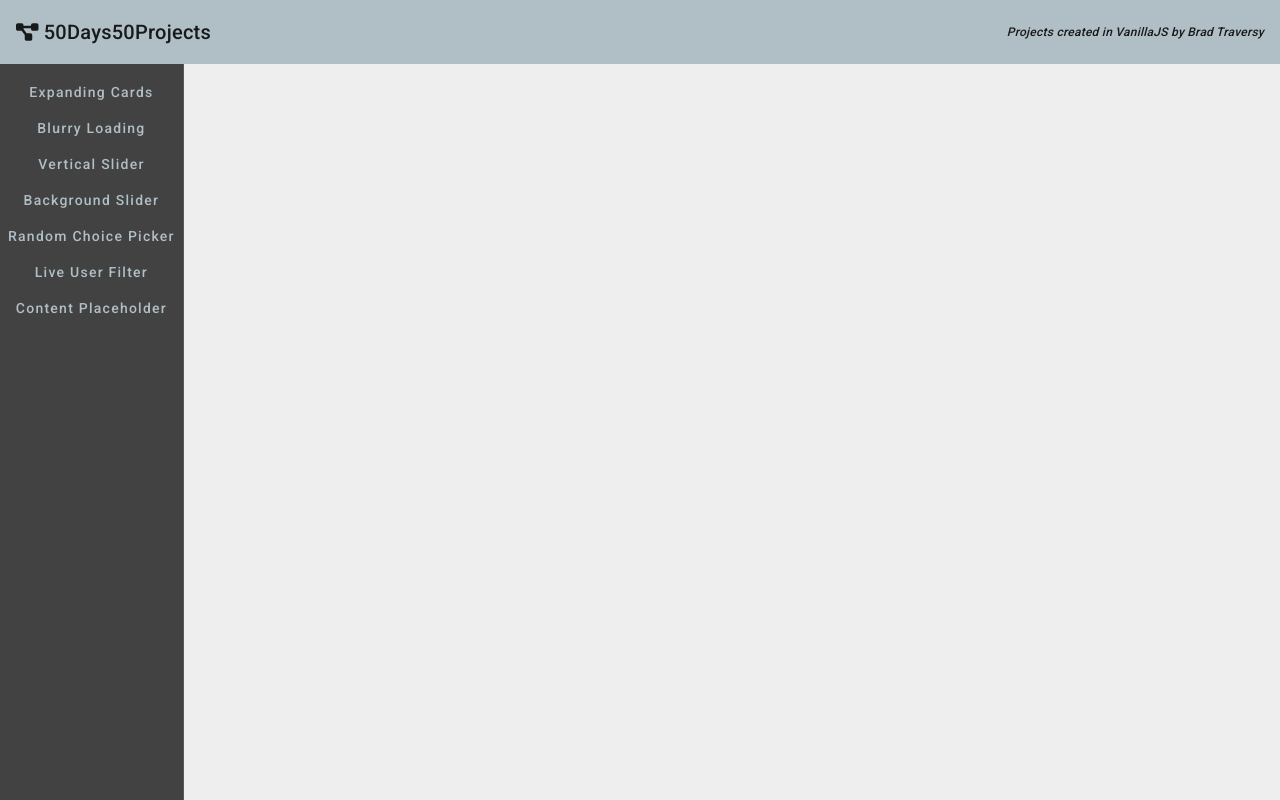
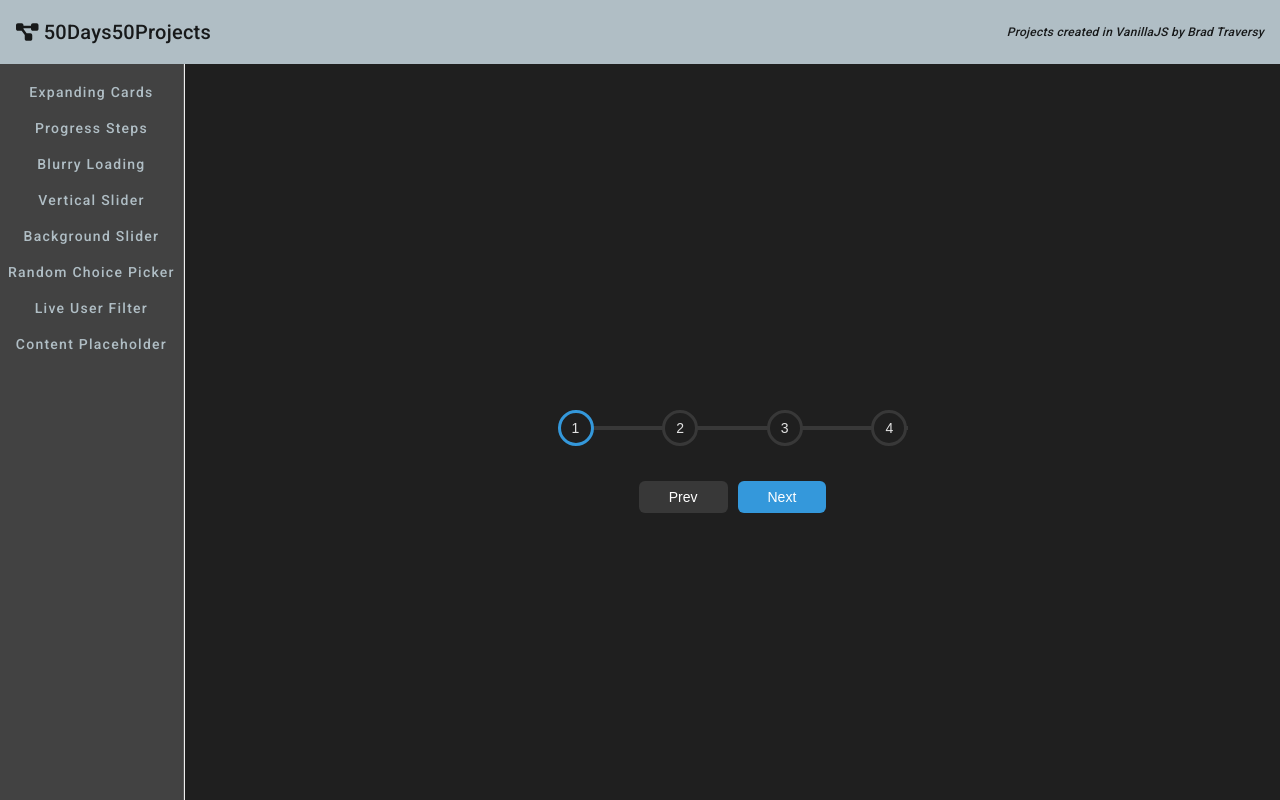
Before and after one commit to JuniorL85/50-50-in-angular, an Angular app: page /progress-steps in a window 1280 px wide. Before the commit this address led to /. Built offline with nearby package versions, Linux system fonts and the light colour scheme.

Commit message:
progress-steps project klar

```diff
--- a/src/app/app-routing.module.ts
+++ b/src/app/app-routing.module.ts
@@ -3,6 +3,7 @@ import { RouterModule, Routes } from '@angular/router';
 import { BackgroundSliderComponent } from './components/background-slider/background-slider.component';
 import { BlurryLoadingComponent } from './components/blurry-loading/blurry-loading.component';
 import { ExpandingCardsComponent } from './components/expanding-cards/expanding-cards.component';
+import { ProgressStepsComponent } from './components/progress-steps/progress-steps.component';
 import { RandomChoicePickerComponent } from './components/random-choice-picker/random-choice-picker.component';
 import { VerticalSliderComponent } from './components/vertical-slider/vertical-slider.component';
 
@@ -12,6 +13,7 @@ const routes: Routes = [
   { path: 'vertical-slider', component: VerticalSliderComponent },
   { path: 'background-slider', component: BackgroundSliderComponent },
   { path: 'random-choice-picker', component: RandomChoicePickerComponent },
+  { path: 'progress-steps', component: ProgressStepsComponent },
 ];
 
 @NgModule({
--- a/src/app/app.component.html
+++ b/src/app/app.component.html
@@ -8,6 +8,9 @@
   <mat-sidenav mode="side" opened>
     <div style="padding-top: 10px;">
       <button mat-button color="accent" routerLink="/expanding-cards">Expanding Cards</button>
+    </div>
+    <div>
+      <button mat-button color="accent" routerLink="/progress-steps">Progress Steps</button>
     </div>
     <div>
       <button mat-button color="accent" routerLink="/blurry-loading">Blurry Loading</button>
--- a/src/app/app.module.ts
+++ b/src/app/app.module.ts
@@ -10,6 +10,7 @@ import { VerticalSliderComponent } from './components/vertical-slider/vertical-s
 import { BackgroundSliderComponent } from './components/background-slider/background-slider.component';
 import { RandomChoicePickerComponent } from './components/random-choice-picker/random-choice-picker.component';
 import { ExpandingCardsComponent } from './components/expanding-cards/expanding-cards.component';
+import { ProgressStepsComponent } from './components/progress-steps/progress-steps.component';
 
 @NgModule({
   declarations: [
@@ -18,7 +19,8 @@ import { ExpandingCardsComponent } from './components/expanding-cards/expanding-
     VerticalSliderComponent,
     BackgroundSliderComponent,
     RandomChoicePickerComponent,
-    ExpandingCardsComponent
+    ExpandingCardsComponent,
+    ProgressStepsComponent
   ],
   imports: [
     BrowserModule,
--- /dev/null
+++ b/src/app/components/progress-steps/progress-steps.component.html
@@ -0,0 +1,12 @@
+<div class="container">
+  <div class="progress-container">
+    <div class="progress" id="progress"></div>
+    <div class="circle active">1</div>
+    <div class="circle">2</div>
+    <div class="circle">3</div>
+    <div class="circle">4</div>
+  </div>
+
+  <button class="btn" id="prev" [disabled]="isPreviousDisabled" (click)="previous()">Prev</button>
+  <button class="btn" id="next" [disabled]="isNextDisabled" (click)="next()">Next</button>
+</div>
--- /dev/null
+++ b/src/app/components/progress-steps/progress-steps.component.scss
@@ -0,0 +1,94 @@
+
+$line-border-fill: #3498db;
+$line-border-empty: #383838;
+
+:host {
+  background-color: #1f1f1f;
+  font-family: 'Muli', sans-serif;
+  display: flex;
+  align-items: center;
+  justify-content: center;
+  height: 100vh;
+  overflow: hidden;
+  margin: 0;
+}
+
+.container {
+  text-align: center;
+}
+
+.progress-container {
+  display: flex;
+  justify-content: space-between;
+  position: relative;
+  margin-bottom: 30px;
+  max-width: 100%;
+  width: 350px;
+}
+
+.progress-container::before {
+  content: '';
+  background-color: $line-border-empty;
+  position: absolute;
+  top: 50%;
+  left: 0;
+  transform: translateY(-50%);
+  height: 4px;
+  width: 100%;
+  // z-index: -1;
+}
+
+.progress {
+  background-color: $line-border-fill;
+  position: absolute;
+  top: 50%;
+  left: 0;
+  transform: translateY(-50%);
+  height: 4px;
+  width: 0%;
+  // z-index: -1;
+  transition: 0.4s ease;
+}
+
+.circle {
+  background-color: #1f1f1f;
+  color:#e2e2e2;
+  border-radius: 50%;
+  height: 30px;
+  width: 30px;
+  display: flex;
+  align-items: center;
+  justify-content: center;
+  border: 3px solid $line-border-empty;
+  transition: 0.4s ease;
+  z-index: 2;
+}
+
+.circle.active {
+  border-color: $line-border-fill;
+}
+
+.btn {
+  background-color: $line-border-fill;
+  color: #fff;
+  border: 0;
+  border-radius: 6px;
+  cursor: pointer;
+  font-family: inherit;
+  padding: 8px 30px;
+  margin: 5px;
+  font-size: 14px;
+}
+
+.btn:active {
+  transform: scale(0.98);
+}
+
+.btn:focus {
+  outline: 0;
+}
+
+.btn:disabled {
+  background-color: $line-border-empty;
+  cursor: not-allowed;
+}
--- /dev/null
+++ b/src/app/components/progress-steps/progress-steps.component.ts
@@ -0,0 +1,66 @@
+import { Component, ElementRef, OnInit } from '@angular/core';
+
+@Component({
+  selector: 'app-progress-steps',
+  templateUrl: './progress-steps.component.html',
+  styleUrls: ['./progress-steps.component.scss']
+})
+export class ProgressStepsComponent implements OnInit {
+
+  progressEl: any;
+  circlesEl: any;
+  isPreviousDisabled: boolean = true;
+  isNextDisabled: boolean = false;
+
+  currentActive = 1;
+
+  constructor(private elRef: ElementRef) {}
+
+  ngOnInit(): void {
+    this.progressEl = this.elRef.nativeElement.querySelector('#progress');
+    this.circlesEl = this.elRef.nativeElement.querySelectorAll('.circle');
+  }
+
+  previous() {
+    this.currentActive--;
+
+    if(this.currentActive < 1) {
+      this.currentActive = 1;
+    }
+
+    this.update();
+  }
+
+  next() {
+    this.currentActive++;
+
+    if(this.currentActive > this.circlesEl.length) {
+      this.currentActive = this.circlesEl.length;
+    }
+
+    this.update();
+  }
+
+  update() {
+    this.circlesEl.forEach((circle: any, index: any) => {
+      if(index < this.currentActive) {
+        circle.classList.add('active');
+      } else {
+        circle.classList.remove('active');
+      }
+    });
+
+    const actives = this.elRef.nativeElement.querySelectorAll('.active');
+
+    this.progressEl.style.width = `${(actives.length - 1) / (this.circlesEl.length - 1) * 100}%`;
+
+    if(this.currentActive === 1) {
+      this.isPreviousDisabled = true;
+    } else if(this.currentActive === this.circlesEl.length) {
+      this.isNextDisabled = true;
+    } else {
+      this.isPreviousDisabled = false;
+      this.isNextDisabled = false;
+    }
+  }
+}
```
